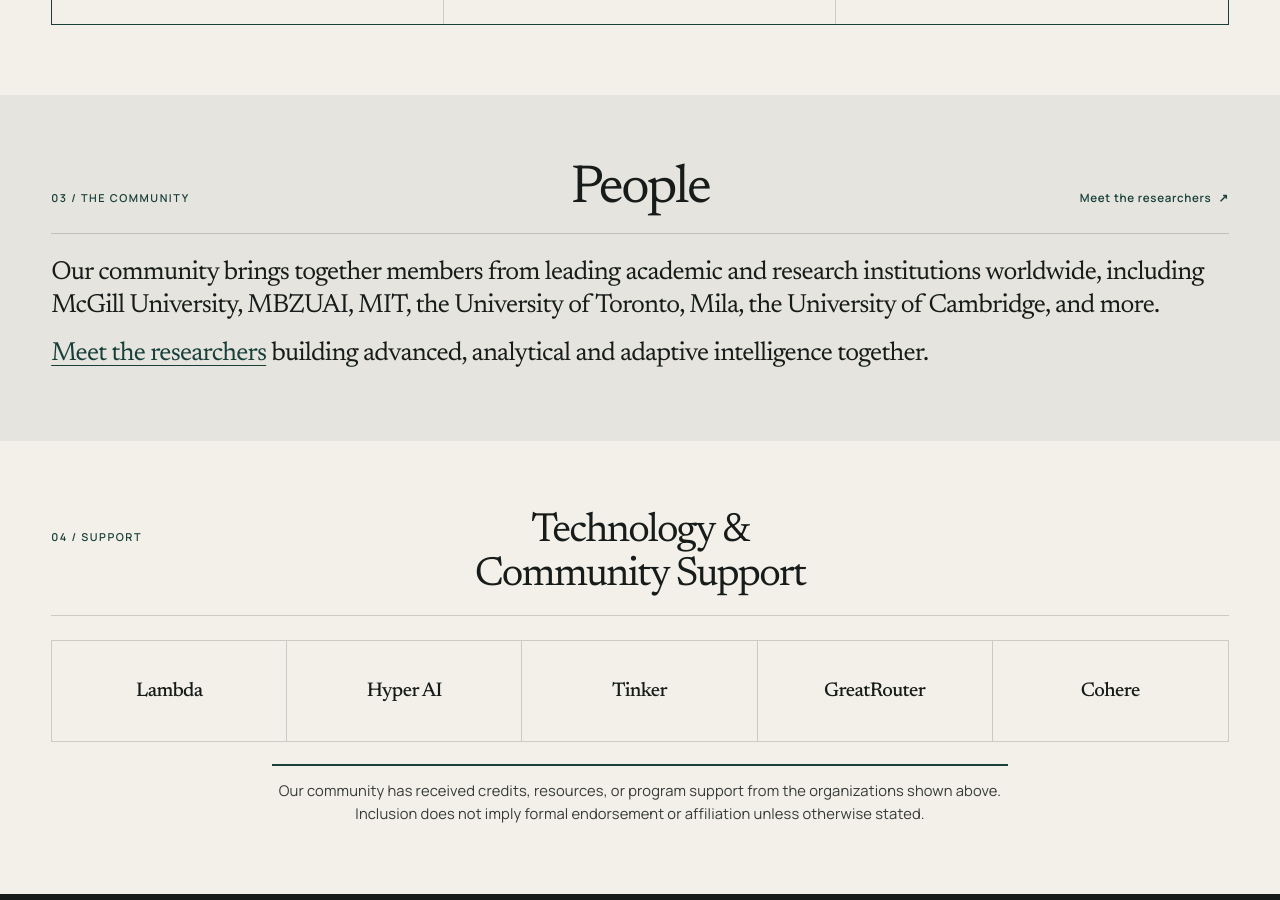
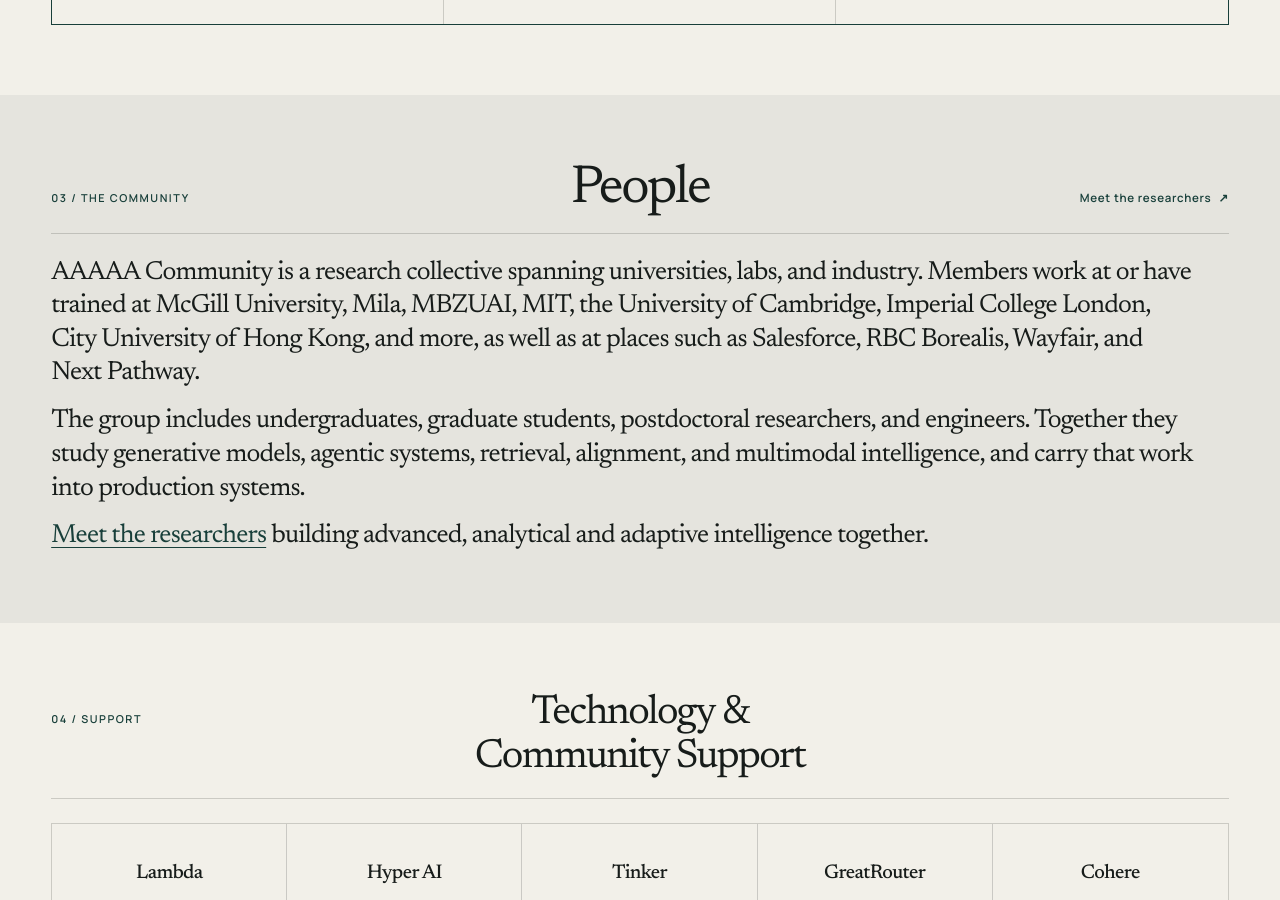
Before and after one commit to AAAAA-Academia-Attractions/AAAAA-Academia-Attractions.github.io, a Jekyll site: the page built from index.html, in a window 1280 px wide and 900 px high, scrolled down 1949 px. Built offline with Jekyll 4.4.1, drawn with Linux system fonts in a browser that asks for light colours.

Commit message:
Add more descriptions to people

```diff
--- a/index.html
+++ b/index.html
@@ -95,7 +95,8 @@
         <a class="section-link" href="{{ '/people/' | relative_url }}">Meet the researchers <span aria-hidden="true">↗</span></a>
       </div>
       <div class="people-intro reveal">
-        <p>Our community brings together members from leading academic and research institutions worldwide, including McGill University, MBZUAI, MIT, the University of Toronto, Mila, the University of Cambridge, and more.</p>
+        <p>AAAAA Community is a research collective spanning universities, labs, and industry. Members work at or have trained at McGill University, Mila, MBZUAI, MIT, the University of Cambridge, Imperial College London, City University of Hong Kong, and more, as well as at places such as Salesforce, RBC Borealis, Wayfair, and Next Pathway.</p>
+        <p>The group includes undergraduates, graduate students, postdoctoral researchers, and engineers. Together they study generative models, agentic systems, retrieval, alignment, and multimodal intelligence, and carry that work into production systems.</p>
         <p><a href="{{ '/people/' | relative_url }}">Meet the researchers</a> building advanced, analytical and adaptive intelligence together.</p>
       </div>
     </section>
```
